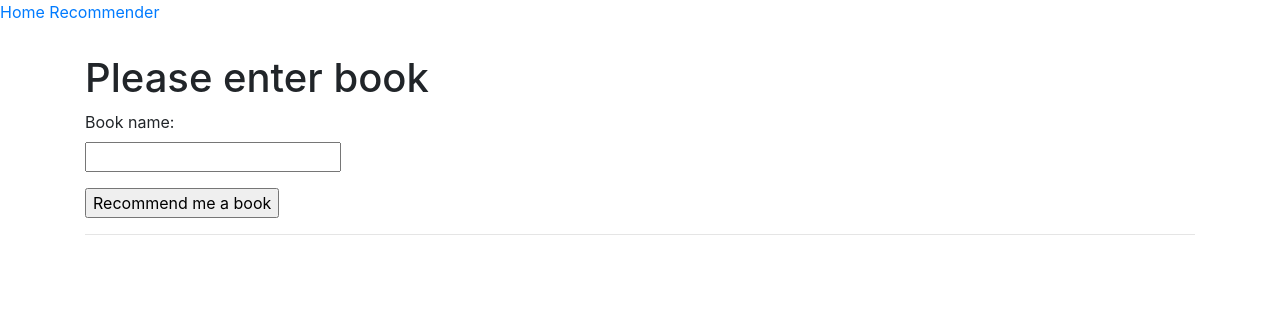
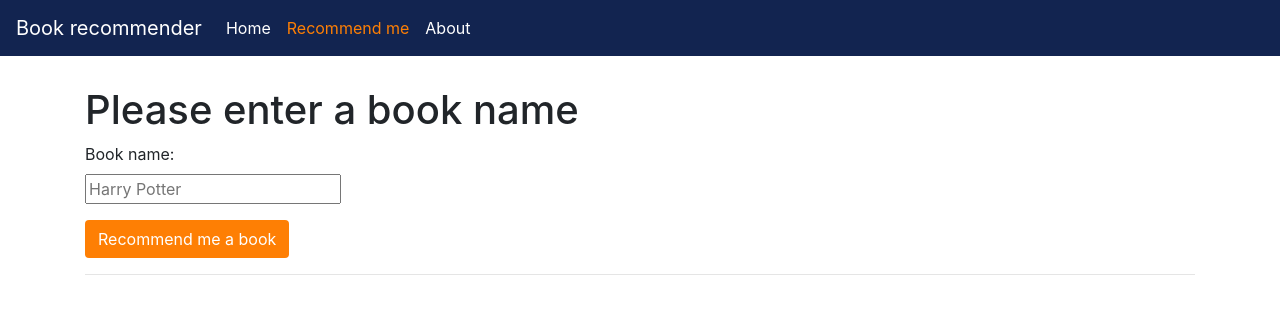
Before and after one commit to romanzdk/books-recommender, a Flask app: page /recommend in a window 1280 px wide. Shown: the top 314 px of the page. Run offline with Flask 2, Linux system fonts and the light colour scheme; parts of the project's set-up code (start-up, migrations or seed data) failed here and were passed over; some libraries are stand-ins or nearby versions.

Commit message:
frontend

```diff
--- a/app.py
+++ b/app.py
@@ -34,6 +34,10 @@ def recommend():
 
     return render_template('recommend.html', form=form)
 
+@app.route("/about")
+def about():
+    return render_template('about.html')
+
 if __name__ == "__main__":
     app.run(port=5000)
     app.debug = DEBUG
--- /dev/null
+++ b/static/css/main.css
@@ -0,0 +1,29 @@
+.navbar-bg {
+    background-color: #122450;
+}
+
+.navbar-custom .navbar-brand,
+.navbar-custom .navbar-text {
+    color: white;
+}
+
+a {
+    color: #fe7f04
+}
+
+a.nav-link {
+    color: white
+}
+
+a.nav-link:hover {
+    color: #00a1ff
+}
+
+a.active-link {
+    color: #fe7f04
+}
+
+.submit-btn {
+    background-color: #fe7f04;
+    color: white;
+}
--- a/templates/home.html
+++ b/templates/home.html
@@ -1,8 +1,4 @@
-{% extends "layout.html" %} {% block head %}
-<link rel="stylesheet" href="https://stackpath.bootstrapcdn.com/bootstrap/4.5.2/css/bootstrap.min.css">
-<link rel="stylesheet" href="https://maxcdn.bootstrapcdn.com/font-awesome/4.7.0/css/font-awesome.min.css">
-<script src="https://stackpath.bootstrapcdn.com/bootstrap/4.5.2/js/bootstrap.min.js"></script>
-{% endblock head %} {% block about %} active {% endblock about %} {% block content %}
+{% extends "layout.html" %} {% block home %}active-link{% endblock home %} {% block content %}
 <div class="container" style="padding-top: 30px;">
     <h1>It works</h1>
 
--- a/templates/layout.html
+++ b/templates/layout.html
@@ -3,14 +3,31 @@
 
 <head>
     {% block head %}{% endblock head %}
+    <link rel="stylesheet" href="https://stackpath.bootstrapcdn.com/bootstrap/4.5.2/css/bootstrap.min.css">
+    <link rel="stylesheet" href="static/css/main.css">
     <title>Book recommender</title>
+    <meta charset="UTF-8">
+    <meta name="description" content="Book recommender - flask app">
+    <meta name="keywords" content="books, recommender, romanzdk">
+    <meta name="author" content="Roman Zydyk, romanzdk.com">
+    <meta name="viewport" content="width=device-width, initial-scale=1.0">
 </head>
 
 <body>
-    <nav>
-        <div>
-            <a href="/">Home</a>
-            <a href="/recommend">Recommender</a>
+    <nav class="navbar navbar-expand-lg navbar-bg navbar-custom">
+        <a class="navbar-brand" href="/">Book recommender</a>
+        <div class="collapse navbar-collapse" id="navbarNav">
+            <ul class="navbar-nav">
+                <li class="nav-item">
+                    <a class="nav-link {% block home %}{% endblock home %}" href="/">Home</a>
+                </li>
+                <li class="nav-item">
+                    <a class="nav-link {% block recommend %}{% endblock recommend %}" href="/recommend">Recommend me</a>
+                </li>
+                <li class="nav-item">
+                    <a class="nav-link {% block about %}{% endblock about %}" href="/about">About</a>
+                </li>
+            </ul>
         </div>
     </nav>
 
--- a/templates/recommend.html
+++ b/templates/recommend.html
@@ -1,15 +1,11 @@
-{% extends "layout.html" %} {% block head %}
-<link rel="stylesheet" href="https://stackpath.bootstrapcdn.com/bootstrap/4.5.2/css/bootstrap.min.css">
-<link rel="stylesheet" href="https://maxcdn.bootstrapcdn.com/font-awesome/4.7.0/css/font-awesome.min.css">
-<script src="https://stackpath.bootstrapcdn.com/bootstrap/4.5.2/js/bootstrap.min.js"></script>
-{% endblock head %} {% block about %} active {% endblock about %} {% block content %}
+{% extends "layout.html" %} {% block recommend %}active-link{% endblock recommend %} {% block content %}
 <div class="container" style="padding-top: 30px;">
-    <h1>Please enter book</h1>
+    <h1>Please enter a book name</h1>
     <div>
         <form method="POST" action="">
             {{ form.book.label }}
-            <p>{{ form.book(size=20) }}</p>
-            <p>{{ form.submit() }}</p>
+            <p>{{ form.book(size=20, placeholder='Harry Potter') }}</p>
+            <p>{{ form.submit(class='btn submit-btn') }}</p>
         </form>
     </div>
     <hr> {% with author = get_flashed_messages(category_filter=['author']) %} {% if author %}
```
Also changed, not shown: templates/about.html (added, +18 -0 lines).
